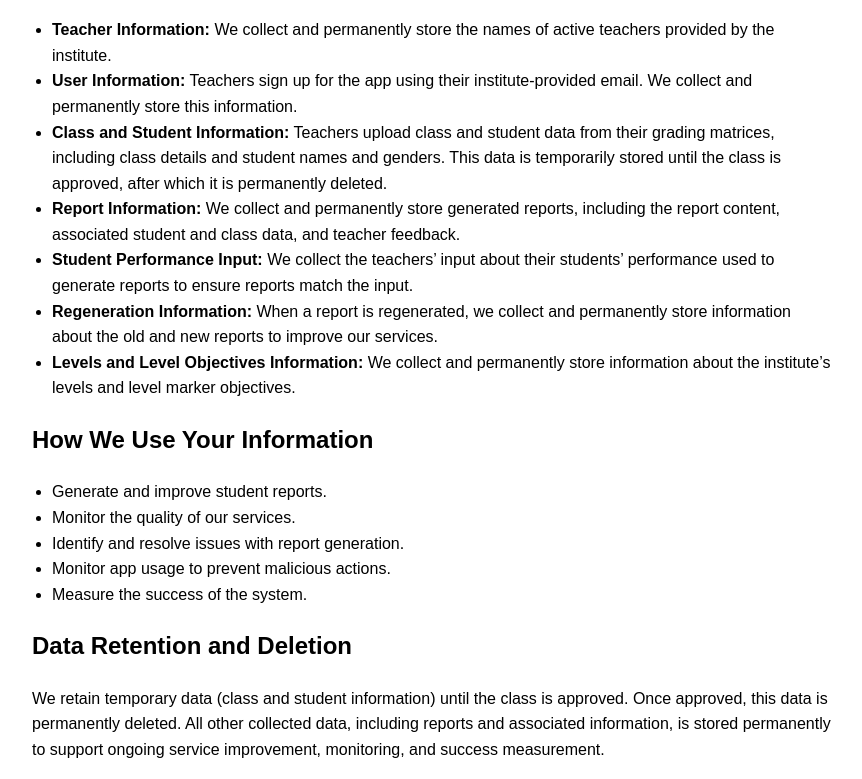
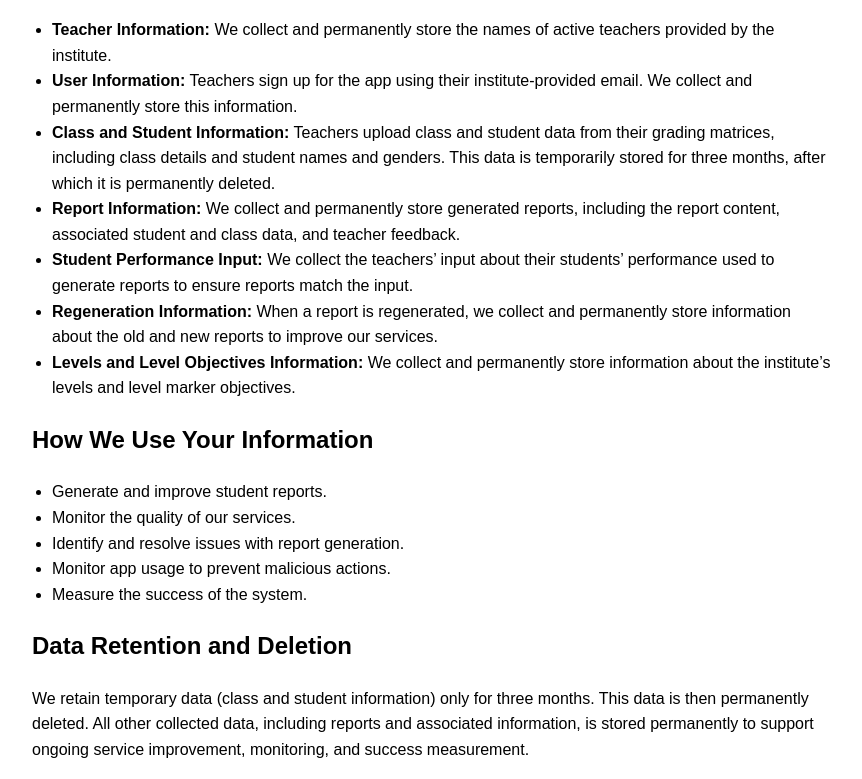
Before and after one commit to AL-ABYADH/reportify_a2z_privacy_policy, a plain HTML site: page index.html in a window 1280 px wide. Shown: the part 252-1031 px from the top of the page, without its empty margins (208-1070 px from the left). Drawn offline with Linux system fonts and the light colour scheme.

Commit message:
Updated time to store classes and students

```diff
--- a/index.html
+++ b/index.html
@@ -47,7 +47,7 @@
     <ul>
         <li><strong>Teacher Information:</strong> We collect and permanently store the names of active teachers provided by the institute.</li>
         <li><strong>User Information:</strong> Teachers sign up for the app using their institute-provided email. We collect and permanently store this information.</li>
-        <li><strong>Class and Student Information:</strong> Teachers upload class and student data from their grading matrices, including class details and student names and genders. This data is temporarily stored until the class is approved, after which it is permanently deleted.</li>
+        <li><strong>Class and Student Information:</strong> Teachers upload class and student data from their grading matrices, including class details and student names and genders. This data is temporarily stored for three months, after which it is permanently deleted.</li>
         <li><strong>Report Information:</strong> We collect and permanently store generated reports, including the report content, associated student and class data, and teacher feedback.</li>
         <li><strong>Student Performance Input:</strong> We collect the teachers’ input about their students’ performance used to generate reports to ensure reports match the input.</li>
         <li><strong>Regeneration Information:</strong> When a report is regenerated, we collect and permanently store information about the old and new reports to improve our services.</li>
@@ -64,7 +64,7 @@
     </ul>
 
     <h2>Data Retention and Deletion</h2>
-    <p>We retain temporary data (class and student information) until the class is approved. Once approved, this data is permanently deleted. All other collected data, including reports and associated information, is stored permanently to support ongoing service improvement, monitoring, and success measurement.</p>
+    <p>We retain temporary data (class and student information) only for three months. This data is then permanently deleted. All other collected data, including reports and associated information, is stored permanently to support ongoing service improvement, monitoring, and success measurement.</p>
 
     <h2>Data Security Measures</h2>
     <p>We take the security of your information seriously. We use a combination of technical and administrative security measures to protect your information from unauthorized access and use.</p>
```
